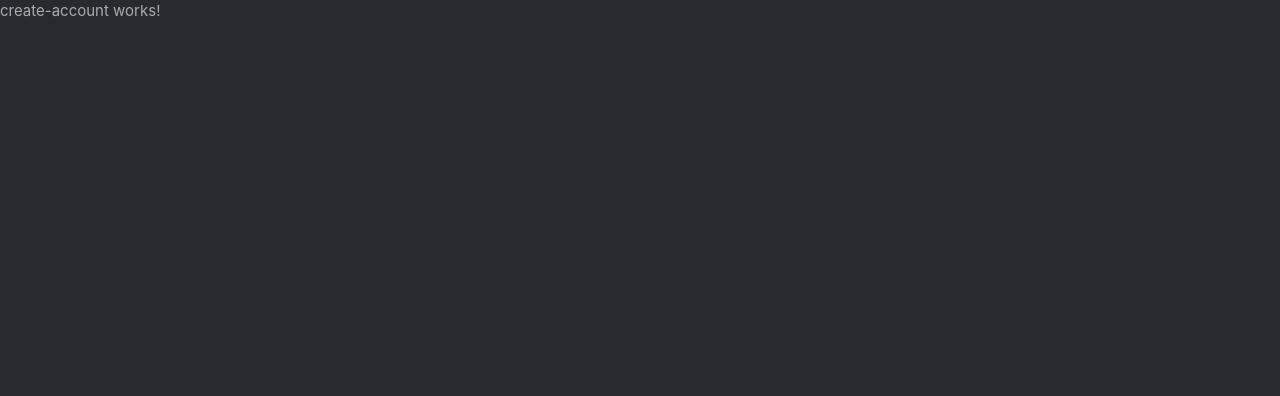
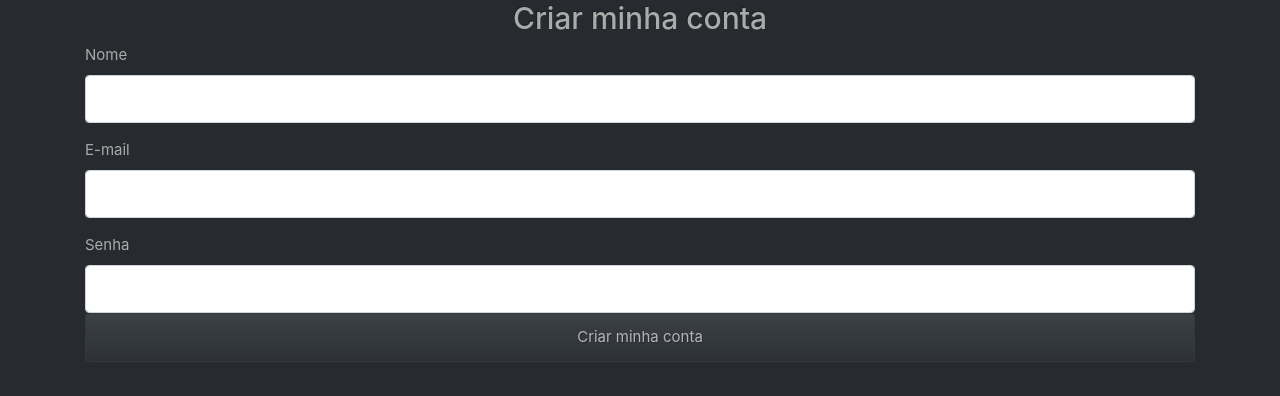
Before and after one commit to brunodantascg/store-video, an Angular app: page /create-account in a window 1280 px wide. Shown: the top 396 px of the page. Built offline with nearby package versions, Linux system fonts and the light colour scheme.

Commit message:
create-account

```diff
--- a/src/app/account/create-account/create-account.component.html
+++ b/src/app/account/create-account/create-account.component.html
@@ -1 +1,21 @@
-<p>create-account works!</p>
+<h2 class="text-center">Criar minha conta</h2>
+
+<div class="container">
+    <form (ngSubmit)="onSubmit()" #form="ngForm">
+
+        <div class="form-group">
+            <label>Nome</label>
+            <input class="form-control" type="name" name="name" id="name" [(ngModel)]="account.name" required />
+        </div>
+        <div class="form-group">
+            <label>E-mail</label>
+            <input class="form-control" type="email" name="email" id="email" [(ngModel)]="account.email" required />
+        </div>
+        <div>
+            <label>Senha</label>
+            <input class="form-control" type="password" name="password" id="password" [(ngModel)]="account.password" required />
+        </div>
+        <button type="submit" class="btn btn-primary btn-block" [disabled]="form.form.invalid">Criar minha conta</button>
+
+    </form>
+</div>
--- a/src/app/account/create-account/create-account.component.ts
+++ b/src/app/account/create-account/create-account.component.ts
@@ -7,9 +7,19 @@ import { Component, OnInit } from '@angular/core';
 })
 export class CreateAccountComponent implements OnInit {
 
+  account = {
+    name: '',
+    email: '',
+    password: ''
+  }
+
   constructor() { }
 
   ngOnInit(): void {
   }
 
+  onSubmit(){
+
+  }
+
 }
--- a/src/app/account/login/login.component.html
+++ b/src/app/account/login/login.component.html
@@ -12,7 +12,7 @@
             <input class="form-control" type="password" name="password" id="password" [(ngModel)]="login.password" required />
         </div>
         <button type="submit" class="btn btn-primary btn-block" [disabled]="form.form.invalid">Entrar</button>
-        <button type="button" class="btn btn-primary btn-block" >Criar conta</button>
+        <button type="button" class="btn btn-primary btn-block" routerLink="/create-account">Criar conta</button>
 
     </form>
 </div>
```
